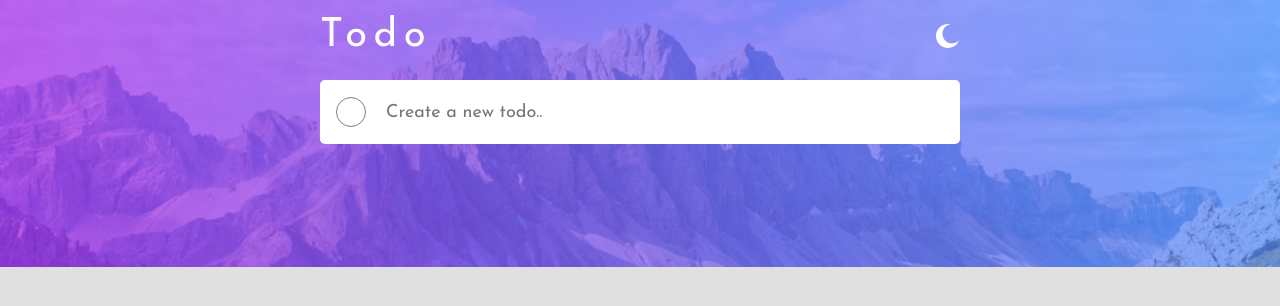
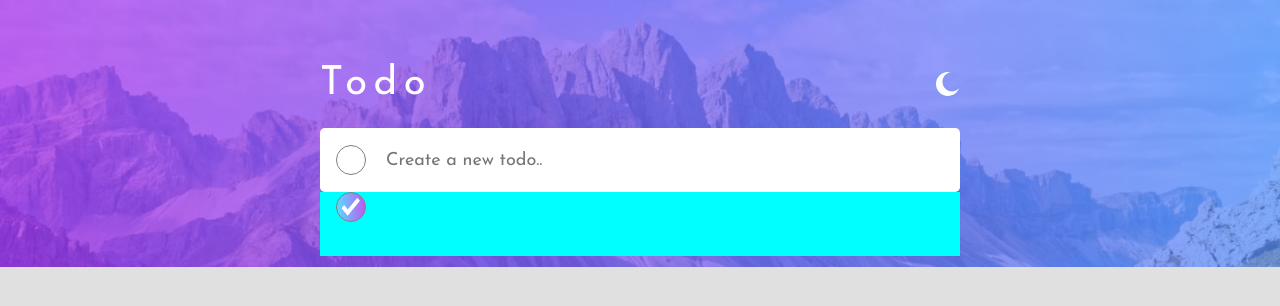
Before and after one commit to francis15-0/Todo-List, a React (Vite) app: page / in a window 1280 px wide. Shown: the top 306 px of the page. Built offline with nearby package versions, Linux system fonts and the light colour scheme.

Commit message:
Created list component and added couple styles for the component

```diff
--- a/src/App.jsx
+++ b/src/App.jsx
@@ -2,6 +2,7 @@ import './App.css'
 import { useEffect, useState } from 'react';
 import Header from './components/Header';
 import Form from './components/Form';
+import List from './components/List';
 function App() {
   const [isMobile, setIsMobile] = useState(window.innerWidth <= 768);
   const [theme, setTheme] = useState("light")
@@ -30,9 +31,8 @@ function App() {
 
       <img src={imageSrc} alt="background" className='image' />
       <Header theme={theme} update={setTheme}/>
-
-
       <Form />
+      <List />
 
 
 
--- /dev/null
+++ b/src/components/List.jsx
@@ -0,0 +1,13 @@
+
+export default function List(){
+    return(
+        <>
+        <div className="list">
+            <div className="circle-check">
+                <img src="images/icon-check.svg" alt="check" />
+            </div>
+        </div>
+
+        </>
+    )
+}
--- a/src/index.css
+++ b/src/index.css
@@ -100,6 +100,29 @@ body.dark p{
   text-align: center;
 } */
 
+/* list styles goes here */
+.list{
+  width: 85%;
+  height: 4rem;
+  background-color: aqua;
+}
+
+.circle-check{
+  width: 30px;
+  height: 30px;
+  border-radius: 50%;
+  border: 1px solid gray;
+  margin-left: 1rem;
+  display: flex;
+  background: linear-gradient(to right, hsl(192, 100%, 67%), hsl(280, 87%, 65%));
+  align-items: center;
+  justify-content: center;
+}
+
+img[alt="check"]{
+  width: 1.2rem;
+  height: 1.3rem;
+}
 
 /* Medium screens (tablets) */
 @media (min-width: 600px) {
@@ -116,6 +139,7 @@ body.dark p{
 /* Large screens (desktops) */
 @media (min-width: 1024px) {
   .header {
+    margin-top: 4rem;
     width: 50%;
     font-size: 1.5rem;
   }
@@ -132,4 +156,11 @@ body.dark p{
   main {
     font-size: 1.2rem;
   }
+
+  .list{
+  width: 50%;
+  height: 4rem;
+  background-color: aqua;
 }
+
+}
--- /dev/null
+++ b/src/styles/list.css
@@ -0,0 +1,5 @@
+.list{
+    width: 80%;
+    height: 3rem;
+    background-color: aqua;
+}
```
